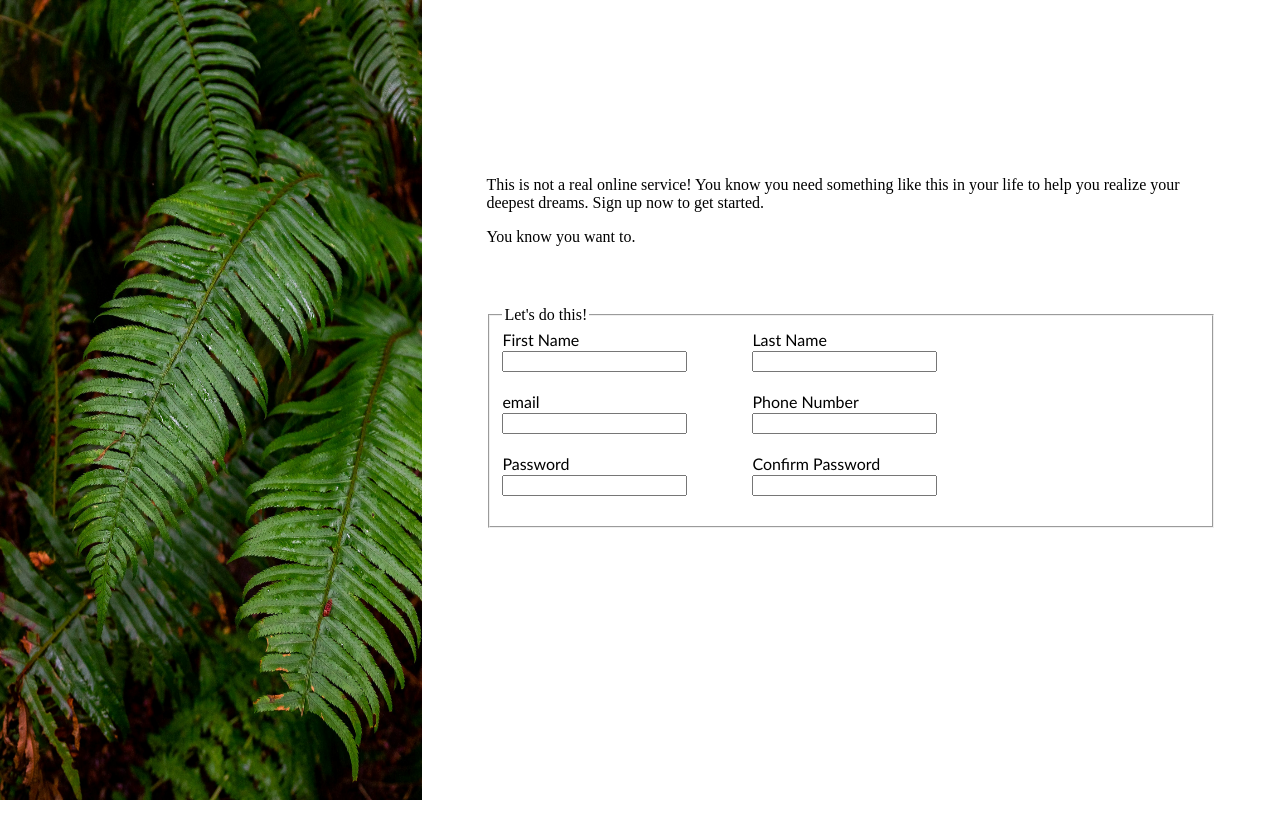
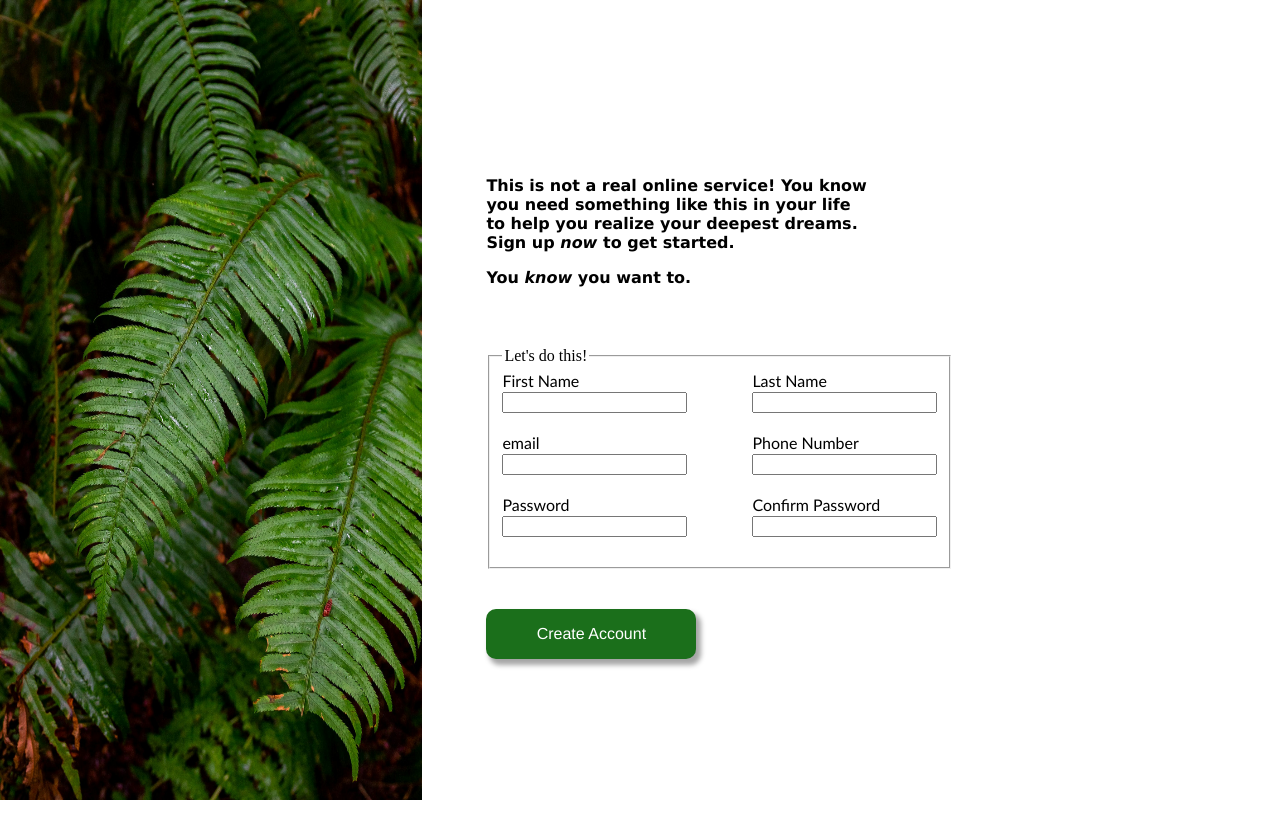
Before and after one commit to dbrooks11/signup-form-odin, a plain HTML site: page index.html in a window 1280 px wide. Drawn offline with Linux system fonts and the light colour scheme.

Commit message:
submit button created. altered font style for better readability and visualization

```diff
--- a/index.html
+++ b/index.html
@@ -15,11 +15,12 @@
             <div class = "top_text">
                 <p>This is not a real online service! You know you need something
                 like this in your life to help you realize your deepest dreams.
-                Sign up now to get started.</p>
-                <p>You know you want to.</p>
+                Sign up <em>now</em> to get started.</p>
+                <p>You <em>know</em> you want to.</p>
             </div>
 
             <div class = "input_form">
+                <form>
                 <fieldset>
                     <legend>Let's do this!</legend>
 
@@ -61,7 +62,10 @@
                         </div>
                     </div>
                 </fieldset>
+                <button type ="submit">Create Account</button>
+                </form>
             </div>
+
         </div>
     </div>
 </body>
--- a/style.css
+++ b/style.css
@@ -21,19 +21,25 @@ body {
     margin: 20vh 5vw 20vh 5vw;
 }
 
+.right_container .top_text{
+    font-family:Verdana, Geneva, Tahoma, sans-serif;
+    font-weight: 900;
+    width:30vw;
+}
+
 .input_form{
     margin-top: 60px;
 }
 
 /* selects paired containers in input*/
-.input_form > fieldset > div{
+.input_form > form > fieldset > div{
 display: flex;
 gap: 65px;
 margin-bottom: 20px;
 }
 
 /*selects paired text and input for each*/
-.input_form > fieldset > div > div{
+.input_form > form > fieldset > div > div{
 display: flex;
     gap: 2px;
     flex-direction: column;
@@ -45,10 +51,31 @@ display: flex;
 
 /*email and phone number*/
 
+.email_and_phone input:invalid{
+    border-color: red;
+}
+/* Password and confirm password*/
+.password_and_confirm input:invalid{
+    border-color: red;
+}
 
-/* Password and confirm password*/
+/*create account button*/
+.input_form > form > button{
+    margin-top: 40px;
+    height: 50px;
+    width: 210px;
+    font-size: 1rem;
+    font-family:'Franklin Gothic Medium', 'Arial Narrow', Arial, sans-serif;
+    color: white;
+    background-color: rgb(27, 111, 27);
+    border: none;
+    border-radius: 10px;
+   box-shadow: 4px 5px 5px 1px rgb(166, 166, 166);
+}
 
-
+.input_form > form > button:hover{
+    box-shadow: 4px 5px 15px 1px black;
+}
 
 #plant_img{
     height: 100vh;
```
